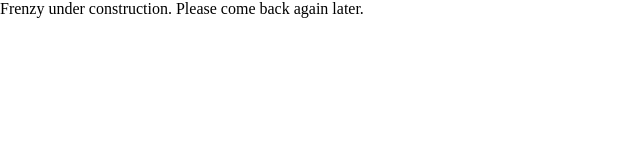
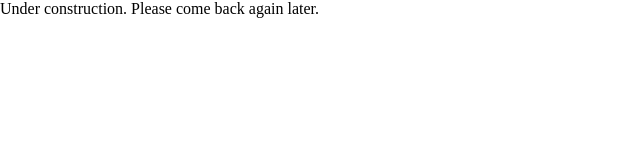
Before and after one commit to marcusngwj/MarchToJapan, a Next.js app: page /frenzy in a window 1280 px wide. Shown: the top 160 px of the page, without its empty margins (0-640 px from the left). Built offline with nearby package versions, Linux system fonts and the light colour scheme.

Commit message:
update message for under construction

```diff
--- a/src/modules/expenditure/views/horizontal/index.tsx
+++ b/src/modules/expenditure/views/horizontal/index.tsx
@@ -1,5 +1,5 @@
 export default function Index() {
   return (
-    <div>Under Construction. Please reduce your browser viewport.</div>
+    <div>Please reduce your browser viewport size.</div>
   )
 }
--- a/src/modules/frenzy/index.tsx
+++ b/src/modules/frenzy/index.tsx
@@ -1,6 +1,6 @@
 
 export default function Index() {
   return (
-    <div>Frenzy under construction. Please come back again later.</div>
+    <div>Under construction. Please come back again later.</div>
   );
 }
```
